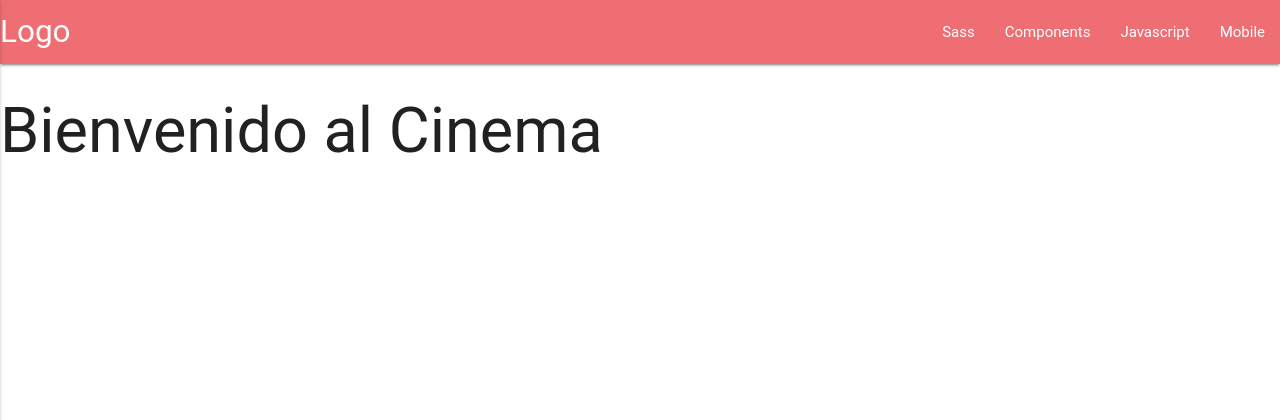
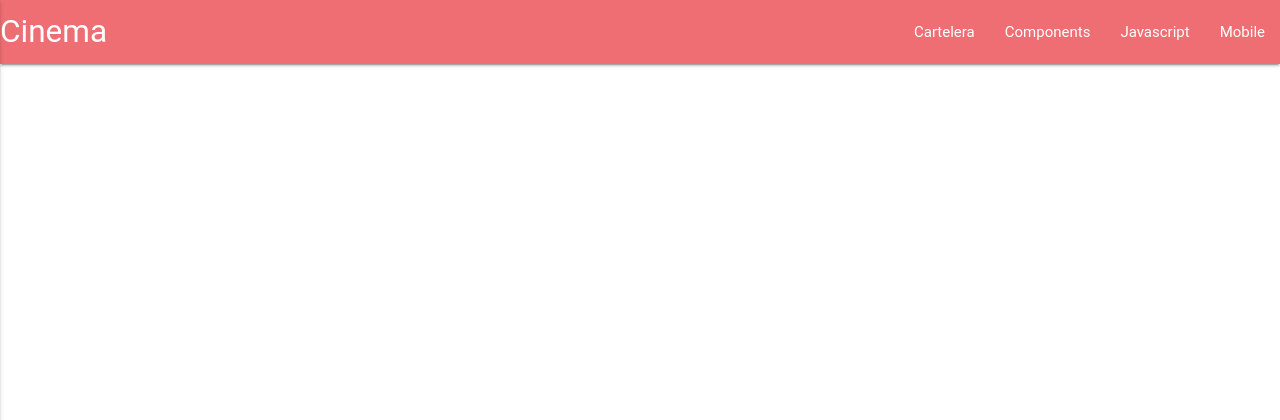
Before and after one commit to SurielRuano/fixtermex, a Django app: template templates/base.html in a window 1280 px wide. Shown: the top 420 px of the page. Run offline with Django 3.2, Linux system fonts and the light colour scheme; the template is opened without the code that fills it, so the values that code supplies are empty; parts of the project's set-up code (start-up, migrations or seed data) failed here and were passed over; some libraries are stand-ins or nearby versions; some web fonts are replaced.

Commit message:
creacion de plantilla base

```diff
--- a/templates/base.html
+++ b/templates/base.html
@@ -1,7 +1,11 @@
 <!DOCTYPE html>
 <html>
 <head>
-	<title>Bienvenido al Cinema</title>
+	<title>
+  {%block titulo%}
+    Base template
+    {%endblock titulo%}
+  </title>
 
 	  <!-- Compiled and minified CSS -->
   <link rel="stylesheet" href="https://cdnjs.cloudflare.com/ajax/libs/materialize/0.97.7/css/materialize.min.css">
@@ -10,28 +14,41 @@
   <script type="text/javascript" src="https://code.jquery.com/jquery-2.1.1.min.js"></script>
   <script src="https://cdnjs.cloudflare.com/ajax/libs/materialize/0.97.7/js/materialize.min.js"></script>
 
+  <style type="text/css">
+
+    {%block estilos%}
+    {%endblock estilos%}
+  </style>
+
+  {%block links%}
+  {%endblock links%}
+
 </head>
 <body>
 
 <nav>
     <div class="nav-wrapper">
-      <a href="#!" class="brand-logo">Logo</a>
+      <a href="#!" class="brand-logo">Cinema</a>
       <a href="#" data-activates="mobile-demo" class="button-collapse"><i class="material-icons">menu</i></a>
       <ul class="right hide-on-med-and-down">
-        <li><a href="sass.html">Sass</a></li>
+        <li><a href="sass.html">Cartelera</a></li>
         <li><a href="badges.html">Components</a></li>
         <li><a href="collapsible.html">Javascript</a></li>
         <li><a href="mobile.html">Mobile</a></li>
       </ul>
       <ul class="side-nav" id="mobile-demo">
-        <li><a href="sass.html">Sass</a></li>
+        <li><a href="sass.html">Cines</a></li>
         <li><a href="badges.html">Components</a></li>
         <li><a href="collapsible.html">Javascript</a></li>
         <li><a href="mobile.html">Mobile</a></li>
       </ul>
     </div>
   </nav>
-<h1 class="text-center">Bienvenido al Cinema</h1>
+
+
+{%block content%}
+{%endblock content%}
+
 
 </body>
 </html>
```
